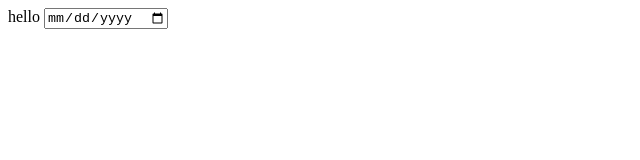
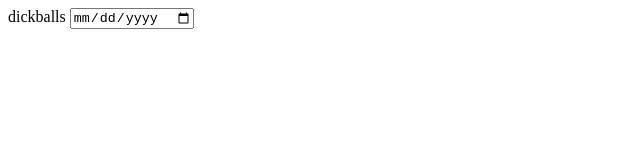
Before and after one commit to shabbar33/tomapp, a plain HTML site: page index.html in a window 1280 px wide. Shown: the full height of the page, 0-640 px from the left. Drawn offline with Linux system fonts and the light colour scheme.

Commit message:
Update index.html

```diff
--- a/index.html
+++ b/index.html
@@ -1,4 +1,4 @@
 <html>
   <head></head>
-  <body> hello <input type="date" /> </body>
+  <body> dickballs <input type="date" /> </body>
 </html>
```
